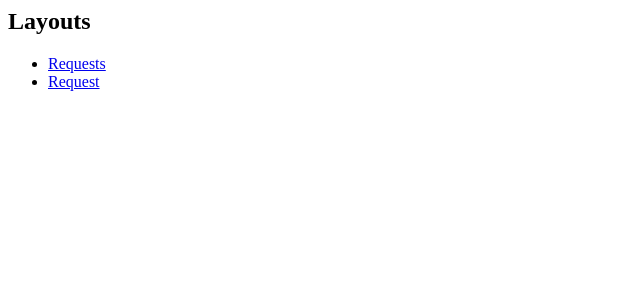
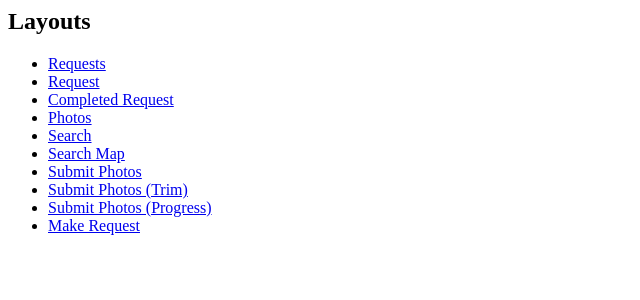
Before and after one commit to dexity/emapix, a Django app: page /layout/ in a window 1280 px wide. Shown: the top 300 px of the page, without its empty margins (0-640 px from the left). Run offline with Django 3.2, Linux system fonts and the light colour scheme; parts of the project's set-up code (start-up, migrations or seed data) failed here and were passed over.

Commit message:
Added stub files for other layouts

```diff
--- a/emapix/layout/templates/index.html
+++ b/emapix/layout/templates/index.html
@@ -3,7 +3,15 @@
 	<h2>Layouts</h2>
 	<ul>
 	   <li><a href="requests">Requests</a></li>
-	   <li><a href="index">Request</a></li>
+	   <li><a href="request">Request</a></li>
+	   <li><a href="requests2">Completed Request</a></li>
+	   <li><a href="photos">Photos</a></li>
+	   <li><a href="search">Search</a></li>
+	   <li><a href="search2">Search Map</a></li>
+	   <li><a href="submit">Submit Photos</a></li>
+	   <li><a href="submit2">Submit Photos (Trim)</a></li>
+	   <li><a href="submit3">Submit Photos (Progress)</a></li>
+	   <li><a href="make">Make Request</a></li>
 	</ul>
 </body>
 </html>
--- /dev/null
+++ b/emapix/layout/templates/make.html
@@ -0,0 +1,3 @@
+{% include 'header.html' %}
+
+{% include 'footer.html' %}
--- /dev/null
+++ b/emapix/layout/templates/photos.html
@@ -0,0 +1,3 @@
+{% include 'header.html' %}
+
+{% include 'footer.html' %}
--- /dev/null
+++ b/emapix/layout/templates/request.html
@@ -0,0 +1,3 @@
+{% include 'header.html' %}
+
+{% include 'footer.html' %}
--- /dev/null
+++ b/emapix/layout/templates/requests2.html
@@ -0,0 +1,3 @@
+{% include 'header.html' %}
+
+{% include 'footer.html' %}
--- /dev/null
+++ b/emapix/layout/templates/search.html
@@ -0,0 +1,3 @@
+{% include 'header.html' %}
+
+{% include 'footer.html' %}
--- /dev/null
+++ b/emapix/layout/templates/search2.html
@@ -0,0 +1,3 @@
+{% include 'header.html' %}
+
+{% include 'footer.html' %}
--- /dev/null
+++ b/emapix/layout/templates/submit.html
@@ -0,0 +1,3 @@
+{% include 'header.html' %}
+
+{% include 'footer.html' %}
--- /dev/null
+++ b/emapix/layout/templates/submit2.html
@@ -0,0 +1,3 @@
+{% include 'header.html' %}
+
+{% include 'footer.html' %}
--- /dev/null
+++ b/emapix/layout/templates/submit3.html
@@ -0,0 +1,3 @@
+{% include 'header.html' %}
+
+{% include 'footer.html' %}
--- a/emapix/layout/urls.py
+++ b/emapix/layout/urls.py
@@ -3,4 +3,13 @@ from django.conf.urls.defaults import patterns, include, url
 urlpatterns = patterns('emapix.layout.views',
     url(r'^$', 'index'),
     url(r'^requests$', 'requests'),
+    url(r'^request$', 'request'),
+    url(r'^requests2$', 'requests2'),
+    url(r'^photos$', 'photos'),
+    url(r'^search$', 'search'),
+    url(r'^search2$', 'search2'),
+    url(r'^submit$', 'submit'),
+    url(r'^submit2$', 'submit2'),
+    url(r'^submit3$', 'submit3'),
+    url(r'^make$', 'make'),
 )
--- a/emapix/layout/views.py
+++ b/emapix/layout/views.py
@@ -7,6 +7,32 @@ logger = Logger.get("emapix.layout.views")
 def index(request):
     return render_to_response('index.html')
 
-
 def requests(request):
     return render_to_response('requests.html')
+
+def request(request):
+    return render_to_response('request.html')
+
+def requests2(request):
+    return render_to_response('requests2.html')
+
+def photos(request):
+    return render_to_response('photos.html')
+
+def search(request):
+    return render_to_response('search.html')
+
+def search2(request):
+    return render_to_response('search2.html')
+
+def submit(request):
+    return render_to_response('submit.html')
+
+def submit2(request):
+    return render_to_response('submit2.html')
+
+def submit3(request):
+    return render_to_response('submit3.html')
+
+def make(request):
+    return render_to_response('make.html')
```
Also changed, not shown: emapix/layout/templates/footer.html (+11 -1 lines), emapix/layout/templates/requests.html (+0 -11 lines), media/css/main.css (+16 -2 lines).
